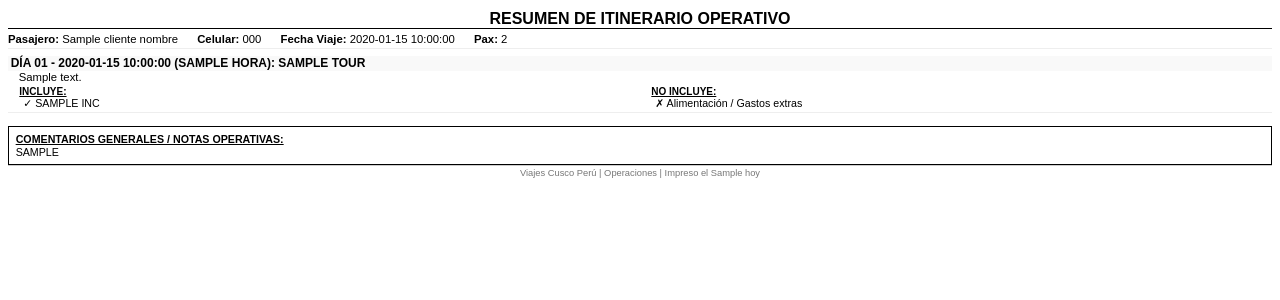
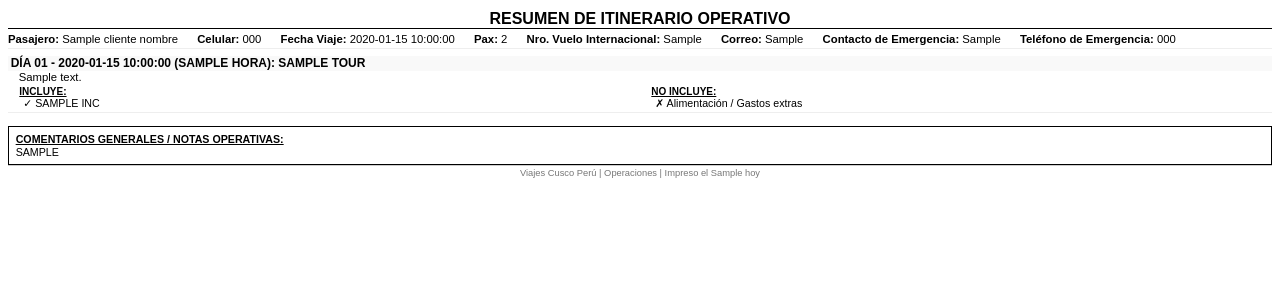
Before and after one commit to RodrigoOjedaCcoyo/App_Viajes_Cusco_Peru, a Python web app: template templates/itinerario_simple_template.html in a window 1280 px wide. Shown: the top 300 px of the page. Run offline with Jinja, Linux system fonts and the light colour scheme; the template is opened without the code that fills it: most values are stand-ins (such as "Sample title", 1, 10 or a date in 2020).

Commit message:
Actalizacion Final

```diff
--- a/templates/itinerario_simple_template.html
+++ b/templates/itinerario_simple_template.html
@@ -115,6 +115,10 @@
         {% if cliente_telefono %}<p><strong>Celular:</strong> {{ cliente_telefono }}</p>{% endif %}
         <p><strong>Fecha Viaje:</strong> {{ fecha_viaje }}</p>
         <p><strong>Pax:</strong> {{ num_adultos + num_ninos }}</p>
+        {% if nro_vuelo %}<p><strong>Nro. Vuelo Internacional:</strong> {{ nro_vuelo }}</p>{% endif %}
+        {% if correo_cliente %}<p><strong>Correo:</strong> {{ correo_cliente }}</p>{% endif %}
+        {% if contacto_emergencia %}<p><strong>Contacto de Emergencia:</strong> {{ contacto_emergencia }}</p>{% endif %}
+        {% if telefono_emergencia %}<p><strong>Teléfono de Emergencia:</strong> {{ telefono_emergencia }}</p>{% endif %}
     </div>
 
     {% for tour in itinerario %}
```
Also changed, not shown: controllers/pdf_controller.py (+13 -1 lines).
